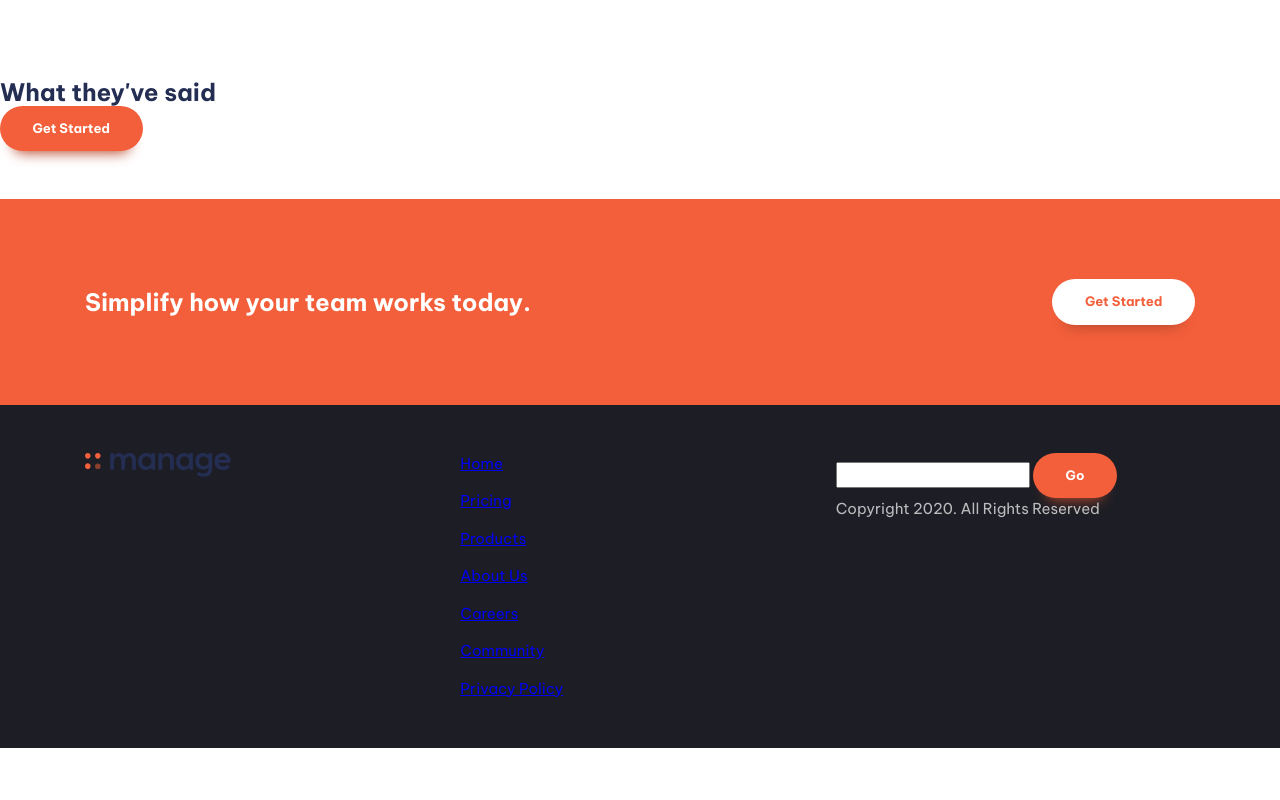
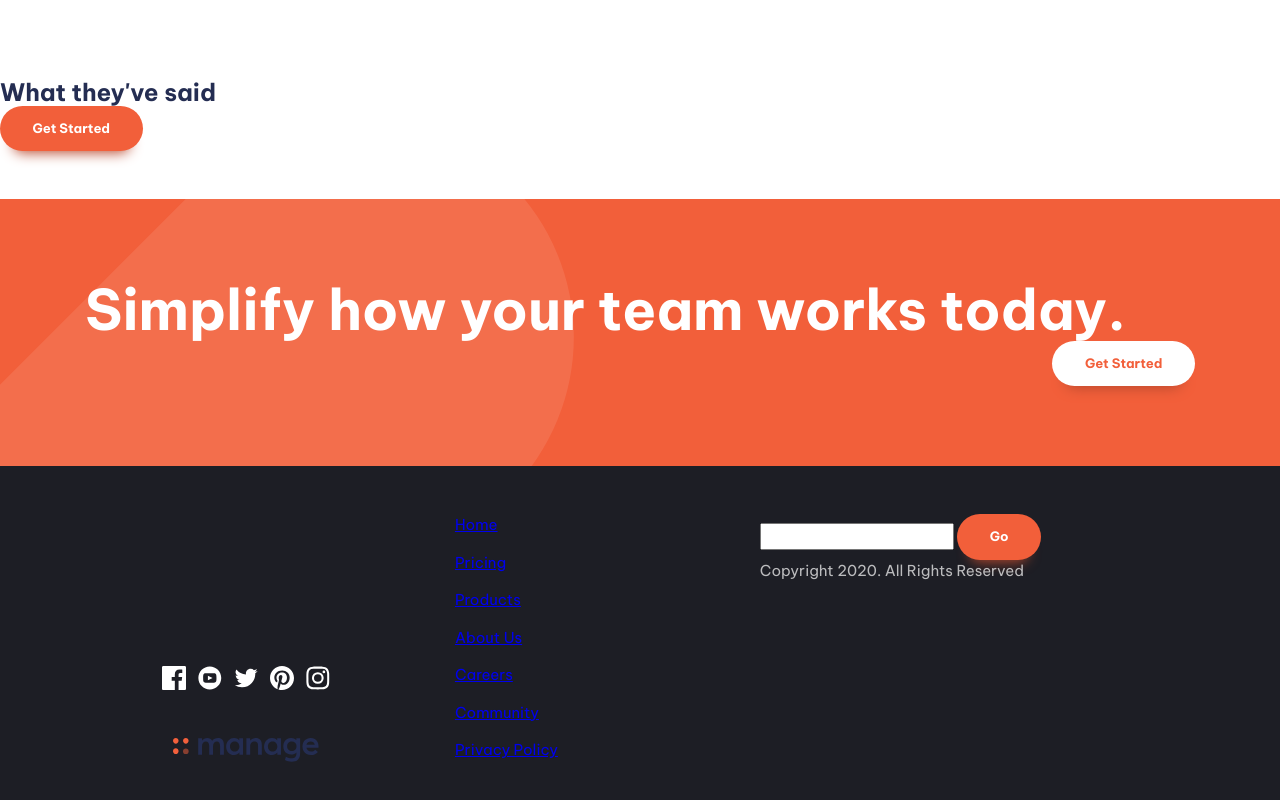
Before and after one commit to NgirfanulMangali/fem-manage-landing-page, a website built with Vite: page index.html in a window 1280 px wide. Shown: the part 1380-2180 px from the top of the page. Before the commit the page ends 2128 px from the top, so only its background shows below. Built offline with nearby package versions, Linux system fonts and the light colour scheme.

Commit message:
done.css

```diff
--- a/index.html
+++ b/index.html
@@ -93,28 +93,43 @@
 
       <section class="cta | padding-block-900 bg-accent-400 text-neutral-100">
         <div class="container">
-          <div class="even-columns vertical-align-center">
-            <div><p class="fs-secondary-heading fw-bold">Simplify how your team works today.</p></div>
-            <div class="justify-self-end"><button class="button" data-type="inverted">Get Started</button></div>
+          <div class="even-columns vertical-align-center"><p class="fs-primary-heading fw-bold">Simplify how your team works today.</p></div>
+            <div class="justify-self-end-md"><button class="button" data-type="inverted">Get Started</button></div>
           </div>
         </div>
       </section>
     </main>
 
-    <footer class="padding-block-700 bg-neutral-900 text-neutral-100">
+    <footer class="primary-footer | padding-block-700 bg-neutral-900 text-neutral-100">
       <div class="container">
-        <div class="even-columns">
-          <div>
+        <div class="primary-footer-wrapper">
+          <div class="primary-footer-logo-social">
             <a href="#"><img src="images/logo.svg" alt="" /></a>
-            <ul role="list" aria-label="Social links">
-              <li><a aria-label="facebook" href="#"></a></li>
-              <li><a aria-label="youtube" href="#"></a></li>
-              <li><a aria-label="twitter" href="#"></a></li>
-              <li><a aria-label="pinterest" href="#"></a></li>
-              <li><a aria-label="instagram" href="#"></a></li>
+
+            <ul class="social-list" role="list" aria-label="Social links">
+              <li><a aria-label="facebook" href="#">  <svg class="social-icon">
+                <use xlink:href="images/social-icons.svg#icon-facebook"></use>
+              </svg>
+                 </a></li>
+              <li><a aria-label="youtube" href="#">  <svg class="social-icon">
+                <use xlink:href="images/social-icons.svg#icon-youtube"></use>
+              </svg>
+              </a></li>
+              <li><a aria-label="twitter" href="#">  <svg class="social-icon">
+                <use xlink:href="images/social-icons.svg#icon-twitter"></use>
+              </svg>
+               </a></li>
+              <li><a aria-label="pinterest" href="#">  <svg class="social-icon">
+                <use xlink:href="images/social-icons.svg#icon-pinterest"></use>
+              </svg>
+               </a></li>
+              <li><a aria-label="instagram" href="#">  <svg class="social-icon">
+                <use xlink:href="images/social-icons.svg#icon-instagram"></use>
+              </svg>
+               </a></li>
             </ul>
           </div>
-          <div>
+          <div class="primary-footer-nav>
             <nav class="footer-nav">
               <ul class="flow" style="--flow-spacer: 1em" aria-label="Footer" role="list">
                 <li><a href="#">Home</a></li>
@@ -127,7 +142,7 @@
               </ul>
             </nav>
           </div>
-          <div>
+          <div class="primary-footer-form>
             <form action="">
               <input type="email" />
               <button class="button">Go</button>
--- a/style.css
+++ b/style.css
@@ -252,10 +252,108 @@ p[data-width='wide'] {
   }
 }
 
+/* footer */
+
+@media (max-width: 50em) {
+  .primary-footer-wrapper > * {
+    margin-inline: auto;
+  }
+}
+
+.primary-footer-wrapper {
+  display: grid;
+  gap: var(--size-700);
+  grid-template-areas:
+    'form'
+    'nav'
+    'logo-social';
+}
+
+@media (min-width: 50em) {
+  .primary-footer-wrapper {
+    grid-template-areas: 'logo-social nav form';
+  }
+}
+
+.primary-footer-logo-social {
+  grid-area: logo-social;
+
+  display: flex;
+  flex-direction: column-reverse;
+  align-items: center;
+  gap: 3rem;
+}
+.primary-footer-nav {
+  grid-area: nav;
+}
+.primary-footer-form {
+  grid-area: form;
+}
+/* footer navigation */
+
+.footer-nav {
+  columns: 2;
+}
+
+.footer-nav a {
+  color: var(--clr-neutral-100);
+  text-decoration: none;
+}
+
+.footer-nav a:is(:hover, :focus) {
+  color: var(--clr-accent-400);
+}
+
+/* social list*/
+
+.social-list {
+  display: flex;
+  gap: var(--size-600);
+}
+
+.social-icon {
+  width: var(--size-600);
+  aspect-ratio: 1;
+  fill: var(--clr-neutral-100);
+}
+
+.social-list a:is(:hover, :focus) .social-icon {
+  fill: var(--clr-accent-400);
+}
+
+@media (min-width: 50em) {
+  .social-list {
+    display: flex;
+    gap: var(--size-300);
+  }
+  .social-icon {
+    width: var(--size-500);
+  }
+}
+
 /* cta */
 
 .cta {
-  background-image: url();
+  position: relative;
+  isolation: isolate;
+  text-align: center;
+}
+
+@media (min-width: 50em) {
+  .cta {
+    text-align: left;
+  }
+}
+
+.cta::before {
+  content: '';
+  position: absolute;
+  z-index: -1;
+  inset: 0;
+  background-image: url('images/bg-tablet-pattern.svg'), url('images/bg-tablet-pattern.svg');
+  background-position: -15rem -5rem, 80rem -42rem;
+  background-repeat: no-repeat;
+  opacity: 0.1;
 }
 
 /* utility classes */
@@ -298,6 +396,12 @@ p[data-width='wide'] {
 
 .justify-self-end {
   justify-self: end;
+}
+
+@media (min-width: 50em) {
+  .justify-self-end-md {
+    justify-self: end;
+  }
 }
 
 :where(.flow > :not(:first-child)) {
```
Also changed, not shown: images/social-icons.svg (added).
